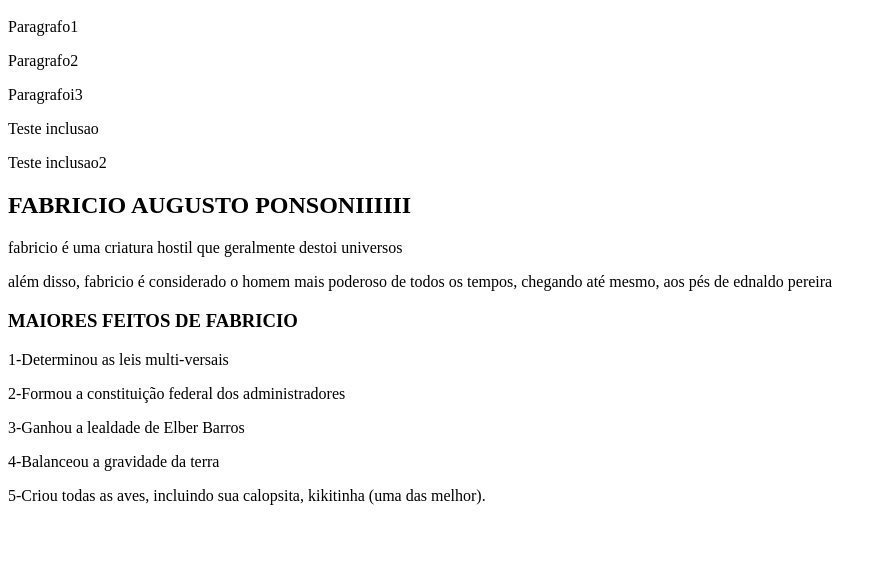
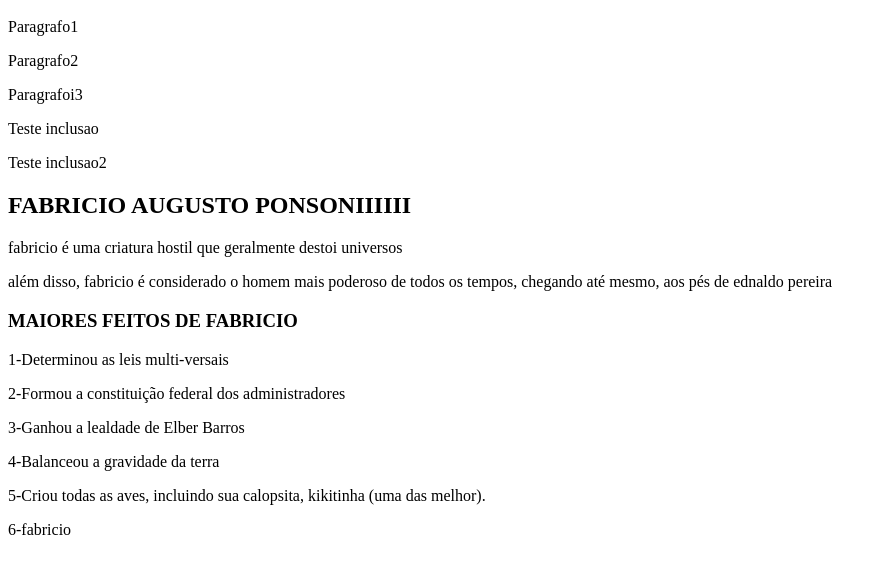
Before and after one commit to capitaodurex/meuprimeirosite, a plain HTML site: page index.html in a window 1280 px wide. Shown: the part 48-622 px from the top of the page, without its empty margins (0-886 px from the left). Drawn offline with Linux system fonts and the light colour scheme.

Commit message:
adicionei mais um topico aos maiores feitos de fabricio

```diff
--- a/index.html
+++ b/index.html
@@ -18,6 +18,8 @@
         <p>3-Ganhou a lealdade de Elber Barros</p>
         <p>4-Balanceou a gravidade da terra</p>
         <p>5-Criou todas as aves, incluindo sua calopsita, kikitinha (uma das melhor).</p>
+        <p>6-fabricio</p>
+
 
     </body>
 </html>
```
